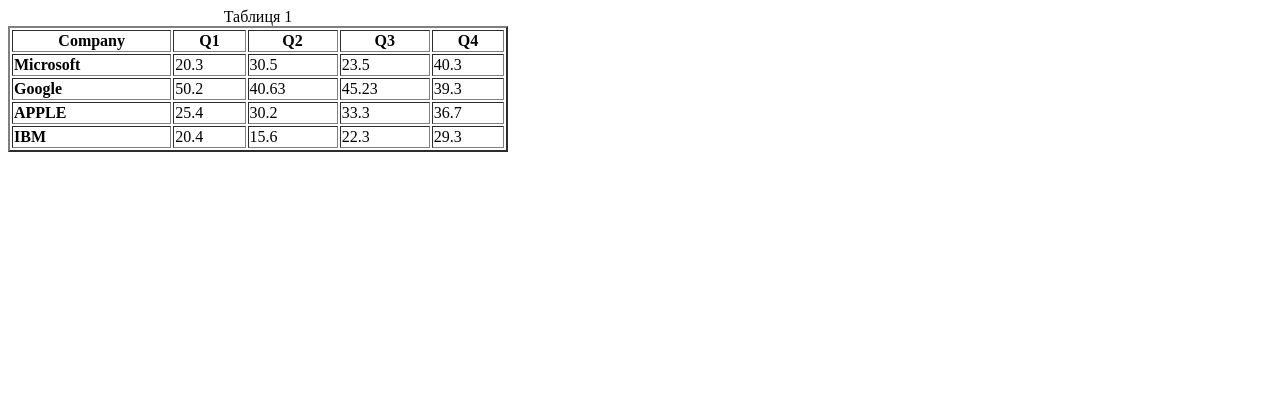
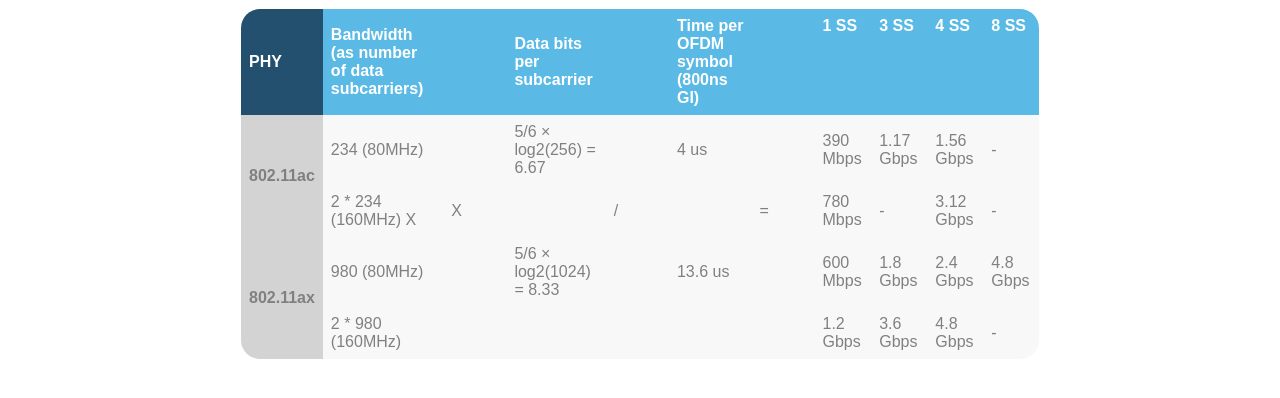
Before and after one commit to shturkhal/WEB_1_practice, a plain HTML site: page fourth/fourthPractice.html in a window 1280 px wide. Drawn offline with Linux system fonts and the light colour scheme; files that its build step writes are made by us from their sources.

Commit message:
refactor the code

```diff
--- a/fourth/fourthPractice.html
+++ b/fourth/fourthPractice.html
@@ -1,55 +1,120 @@
 <!DOCTYPE html>
-<html>
-  <!-- Варіант 28 -->
+<html lang="uk">
 <head>
   <meta charset="utf-8">
-  <meta name="viewport" content="width=device-width">
-  <title>replit</title>
-  <link href="style.css" rel="stylesheet" type="text/css" />
+  <meta name="viewport" content="width=device-width, initial-scale=1.0">
+  <link href="style.css" rel="stylesheet" type="text/css">
+  <style>
+    body {
+      font-family: sans-serif;
+    }
+    table {
+      width: 100%;
+      max-width: 800px;
+      border-collapse: collapse;
+      margin: 0 auto;
+      border-radius: 20px;
+      overflow: hidden;
+      border: 1px solid #ddd;
+    }
+    caption {
+      font-size: 1.5em;
+      margin-bottom: 10px;
+    }
+    th, td {
+      padding: 8px;
+      text-align: left;
+      border: 0px solid #ddd;
+    }
+    th {
+      background-color: rgba(90, 186, 229);
+      color: white;
+    }
+    .header-phy {
+      background-color: rgba(35, 80, 110);
+      color: white;
+    }
+    .header-left{
+      background-color: lightgray;
+      color: gray;
+    }
+    .empty-cell {
+      color: transparent;
+    }
+    .gray-bg {
+      background-color: rgba(220, 220, 220, 0.2);
+      color: gray;
+    }
+    .titles-row2 {
+      vertical-align: top;
+    }
+  </style>
 </head>
-
 <body>
-  <table border ="2px" width ="500px">
-    <caption>Таблиця 1</caption>
+  <table>
     <tr>
-      <!-- Title -->
-      <th align="center">Company</th>
-      <th align="center">Q1</th>
-      <th align="center">Q2</th>
-      <th align="center">Q3</th>
-      <th align="center">Q4</th>
+      <th class="header-phy">PHY</th>
+      <th>Bandwidth (as number of data subcarriers)</th>
+      <th class="empty-cell">empty</th>
+      <th>Data bits per subcarrier</th>
+      <th class="empty-cell">empty</th>
+      <th>Time per OFDM symbol (800ns GI)</th>
+      <th class="empty-cell">empty</th>
+      <th class="titles-row2">1 SS</th>
+      <th class="titles-row2">3 SS</th>
+      <th class="titles-row2">4 SS</th>
+      <th class="titles-row2">8 SS</th>
     </tr>
-    <tr>
-      <th align="left">Microsoft</th>
-      <!-- <td colspan="2">1.1 and 2.2</td>
-      <td rowspan="2">2.3 and 3.3</td> -->
-      <td>20.3</td>
-      <td>30.5</td>
-      <td>23.5</td>
-      <td>40.3</td>
+    <tr class="gray-bg">
+      <th class="header-left" rowspan="2">802.11ac</th>
+      <td>234 (80MHz)</td>
+      <td></td>
+      <td>5/6 × log2(256) = 6.67</td>
+      <td></td>
+      <td>4 us</td>
+      <td></td>
+      <td>390 Mbps</td>
+      <td>1.17 Gbps</td>
+      <td>1.56 Gbps</td>
+      <td>-</td>
     </tr>
-    <tr>
-      <th align="left">Google</th>
-      <td>50.2</td>
-      <td>40.63</td>
-      <td>45.23</td>
-      <td>39.3</td>
+    <tr class="gray-bg">
+      <td>2 * 234 (160MHz) X</td>
+      <td>X</td>
+      <td></td>
+      <td>/</td>
+      <td></td>
+      <td>=</td>
+      <td>780 Mbps</td>
+      <td>-</td>
+      <td>3.12 Gbps</td>
+      <td>-</td>
     </tr>
-    <tr>
-      <th align="left">APPLE</th>
-      <td>25.4</td>
-      <td>30.2</td>
-      <td>33.3</td>
-      <td>36.7</td>
+    <tr class="gray-bg">
+      <th class="header-left" rowspan="2">802.11ax</th>
+      <td>980 (80MHz)</td>
+      <td></td>
+      <td>5/6 × log2(1024) = 8.33</td>
+      <td></td>
+      <td>13.6 us</td>
+      <td></td>
+      <td>600 Mbps</td>
+      <td>1.8 Gbps</td>
+      <td>2.4 Gbps</td>
+      <td>4.8 Gbps</td>
     </tr>
-    <tr>
-      <th align="left">IBM</th>
-      <td>20.4</td>
-      <td>15.6</td>
-      <td>22.3</td>
-      <td>29.3</td>
+    <tr class="gray-bg">
+      <td>2 * 980 (160MHz)</td>
+      <td></td>
+      <td></td>
+      <td></td>
+      <td></td>
+      <td></td>
+      <td>1.2 Gbps</td>
+      <td>3.6 Gbps</td>
+      <td>4.8 Gbps</td>
+      <td>-</td>
     </tr>
   </table>
 </body>
-
 </html>
```
